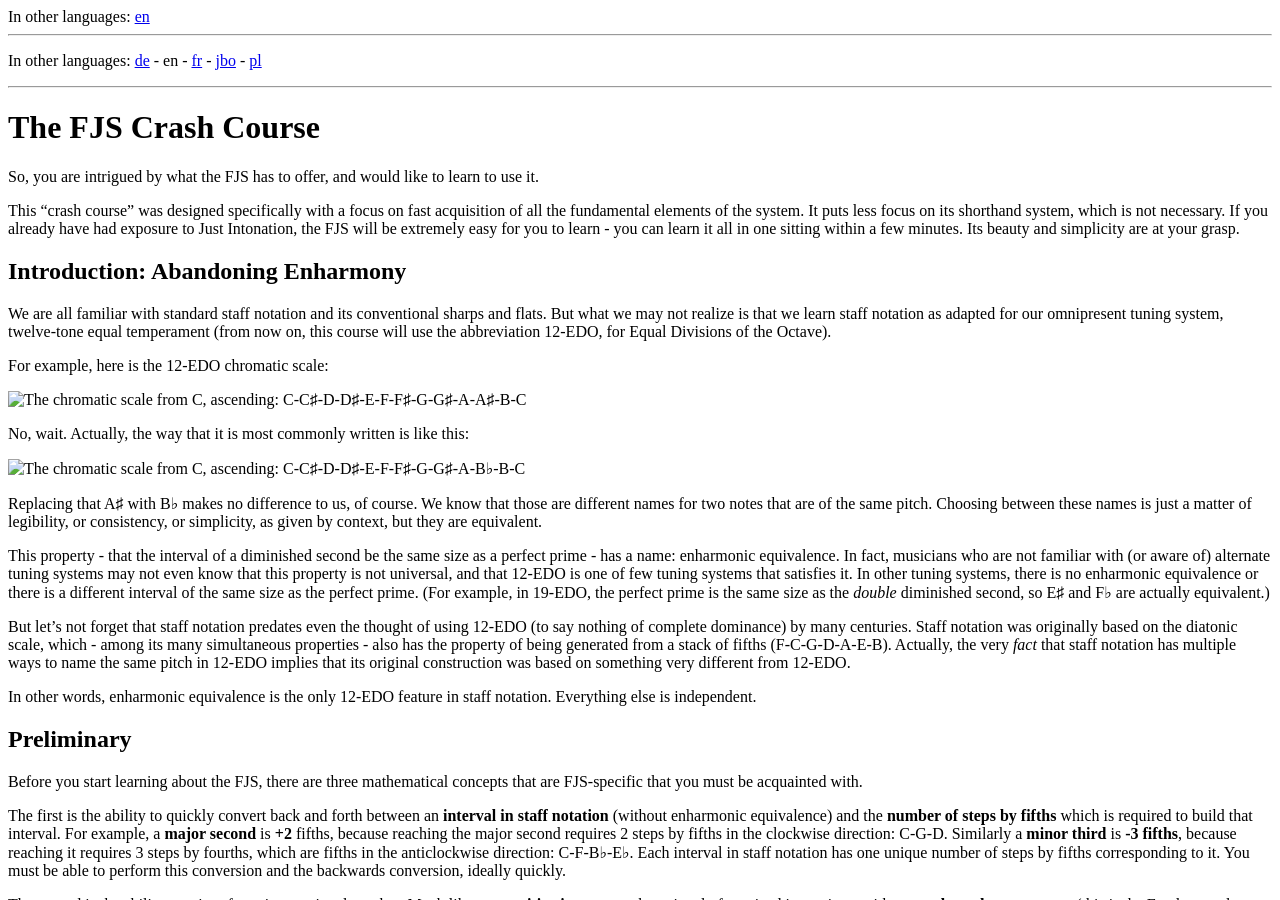
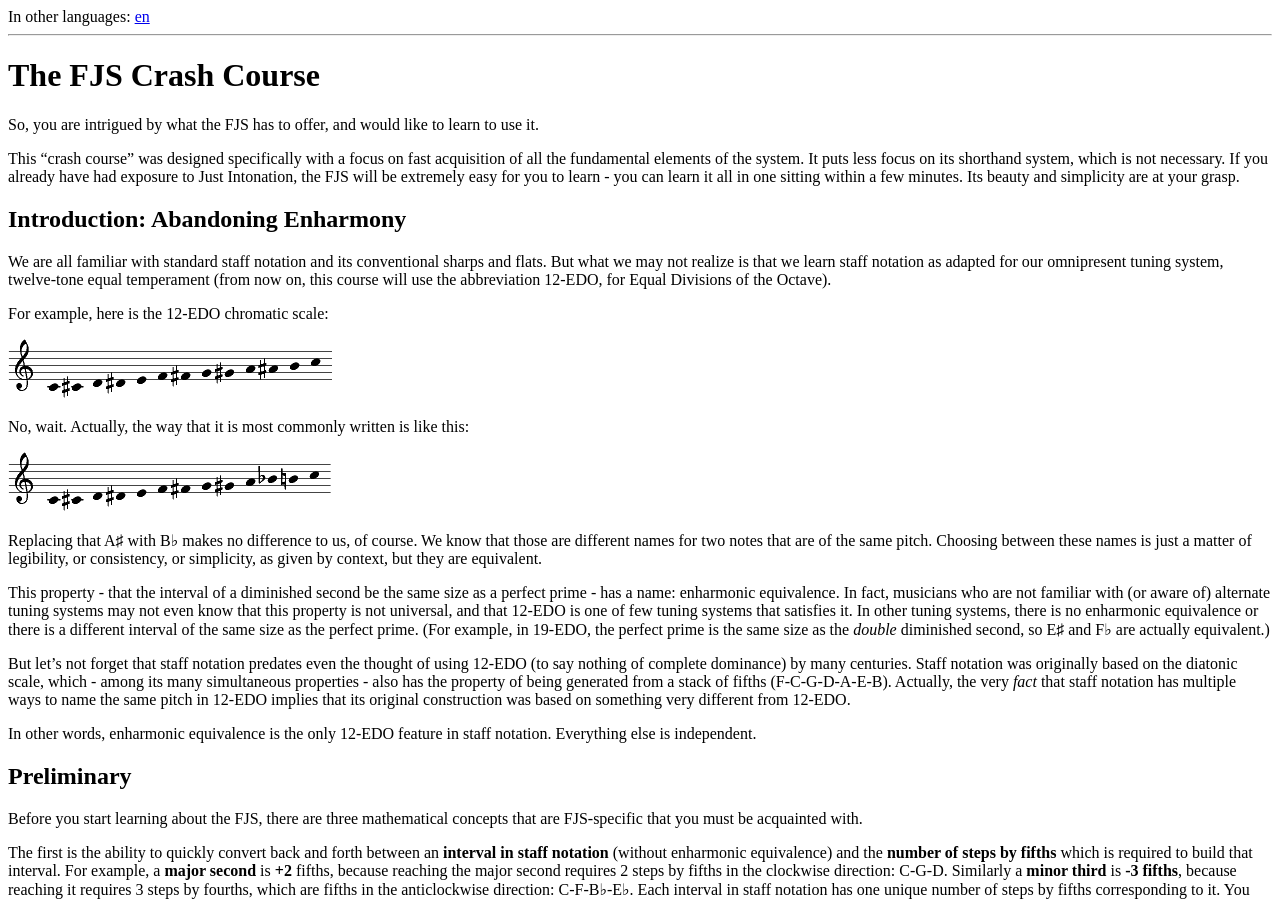
Before and after one commit to misotanni/misotanni.github.io, a Jekyll site: the page built from fjs/en/crash.md, in a window 1280 px wide and 900 px high. Built offline with Jekyll 4.4.1, drawn with Linux system fonts in a browser that asks for light colours; our own code applies the rules of GitHub Pages for plain Markdown files; formulas are drawn with MathJax 3.

Commit message:
fixin’ some more

```diff
--- a/_layouts/fjs.html
+++ b/_layouts/fjs.html
@@ -8,6 +8,7 @@
   <body>
     {{ page.otherlang }} <a href="../en/{{ page.name }}">en</a>
     <hr />
+    <script src="https://cdnjs.cloudflare.com/ajax/libs/mathjax/2.7.5/latest.js?config=TeX-MML-AM_CHTML" async></script>
     {{ content }}
   </body>
 </html>
--- a/fjs/en/crash.md
+++ b/fjs/en/crash.md
@@ -1,13 +1,4 @@
-<script src="https://cdnjs.cloudflare.com/ajax/libs/mathjax/2.7.5/latest.js?config=TeX-MML-AM_CHTML" async></script>
-
-In other languages: [de](https://misotanni.bandcamp.com/album/6-digit-computer-ost) - en - [fr](https://misotanni.bandcamp.com/album/6-digit-computer-ost) - [jbo](https://misotanni.bandcamp.com/album/6-digit-computer-ost) - [pl](https://misotanni.bandcamp.com/album/6-digit-computer-ost)
-
----
-
 # The FJS Crash Course
-{% capture page.title %}
-The FJS Crash Course
-{% endcapture %}
 
 So, you are intrigued by what the FJS has to offer, and would like to learn to use it.
 
@@ -19,11 +10,11 @@ We are all familiar with standard staff notation and its conventional sharps and
 
 For example, here is the 12-EDO chromatic scale:
 
-<img src="scale-1.png" alt="The chromatic scale from C, ascending: C-C♯-D-D♯-E-F-F♯-G-G♯-A-A♯-B-C">
+<img src="../scale-1.png" alt="The chromatic scale from C, ascending: C-C♯-D-D♯-E-F-F♯-G-G♯-A-A♯-B-C">
 
 No, wait. Actually, the way that it is most commonly written is like this:
 
-<img src="scale-2.png" alt="The chromatic scale from C, ascending: C-C♯-D-D♯-E-F-F♯-G-G♯-A-B♭-B-C">
+<img src="../scale-2.png" alt="The chromatic scale from C, ascending: C-C♯-D-D♯-E-F-F♯-G-G♯-A-B♭-B-C">
 
 Replacing that A♯ with B♭ makes no difference to us, of course. We know that those are different names for two notes that are of the same pitch. Choosing between these names is just a matter of legibility, or consistency, or simplicity, as given by context, but they are equivalent.
 
@@ -39,7 +30,7 @@ Before you start learning about the FJS, there are three mathematical concepts t
 
 The first is the ability to quickly convert back and forth between an **interval in staff notation** (without enharmonic equivalence) and the **number of steps by fifths** which is required to build that interval. For example, a **major second** is **+2** fifths, because reaching the major second requires 2 steps by fifths in the clockwise direction: C-G-D. Similarly a **minor third** is **-3 fifths**, because reaching it requires 3 steps by fourths, which are fifths in the anticlockwise direction: C-F-B♭-E♭. Each interval in staff notation has one unique number of steps by fifths corresponding to it. You must be able to perform this conversion and the backwards conversion, ideally quickly.
 
-The second is the ability to prime-factorize a rational number. Much like any **positive integer** can be uniquely factorized into primes with **natural number** exponents (this is the Fundamental Theorem of Arithmetic), any **positive rational number** can be uniquely factorized into primes with **integer** exponents. I will humorously dub this the Fundamental Theorem of Harmony. For example, the number 6/5 factorizes to 2<sup>1</sup> 3<sup>1</sup> 5<sup>-1</sup> and no other factorization exists. (Given that this is a crash course, the mathematical details of this fact will be omitted, but of course [they are available](https://misotanni.github.io/fjs/math_en.html) for the curious reader. From this point onwards, the symbol (\*) will indicate a reference to the mathematics page.)
+The second is the ability to prime-factorize a rational number. Much like any **positive integer** can be uniquely factorized into primes with **natural number** exponents (this is the Fundamental Theorem of Arithmetic), any **positive rational number** can be uniquely factorized into primes with **integer** exponents. I will humorously dub this the Fundamental Theorem of Harmony. For example, the number 6/5 factorizes to 2<sup>1</sup> 3<sup>1</sup> 5<sup>-1</sup> and no other factorization exists. (Given that this is a crash course, the mathematical details of this fact will be omitted, but of course [they are available](math.html) for the curious reader. From this point onwards, the symbol (\*) will indicate a reference to the mathematics page.)
 
 The third is taking the reduced form of an interval. In practice, it consists of multiplying or dividing a number by 2 until the result is between 1 (inclusive) or 2 (exclusive); this process reflects our perception of *octave equivalence*, the tendency to perceive pitches off by an interval of 2/1 (the octave) as equivalent. For example, 7/1 becomes 7/4, and 1/6 becomes 4/3. The reduced form is given by the formula:
 
```
Also changed, not shown: fjs/en/index.md (+4 -2 lines).
